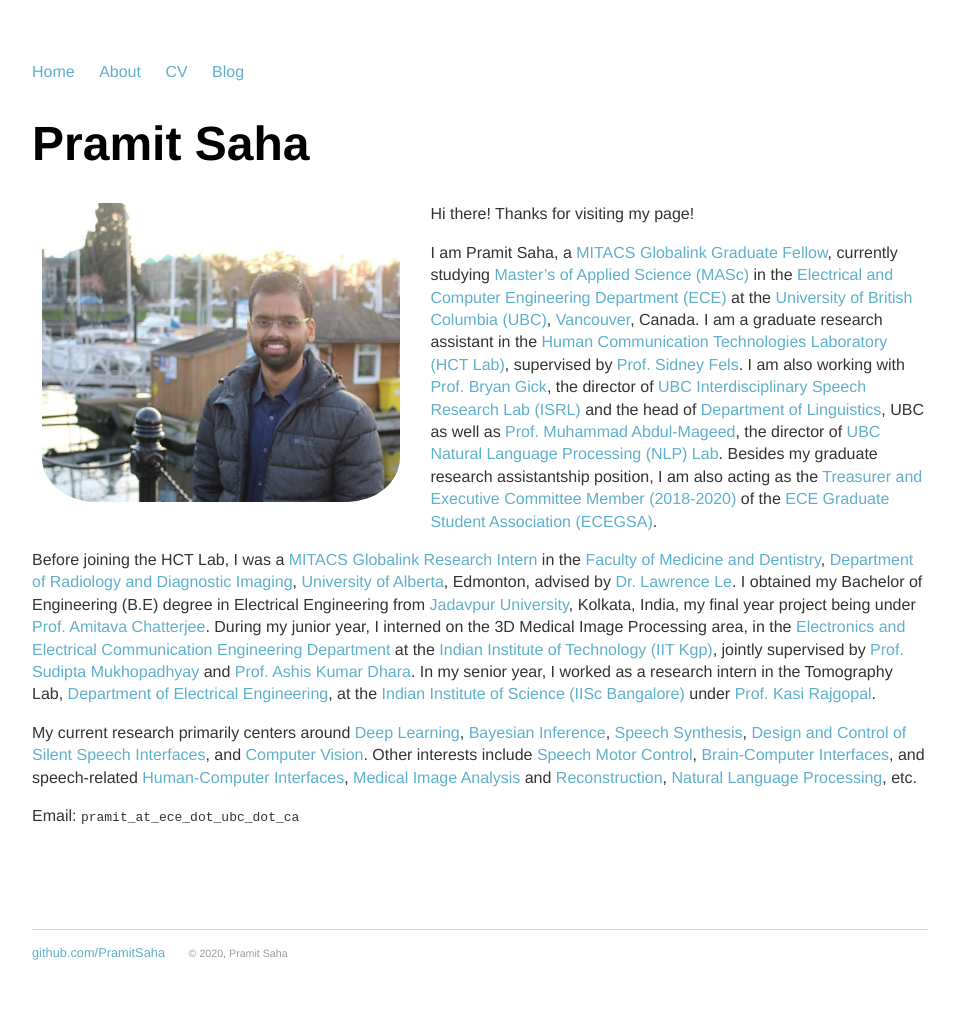
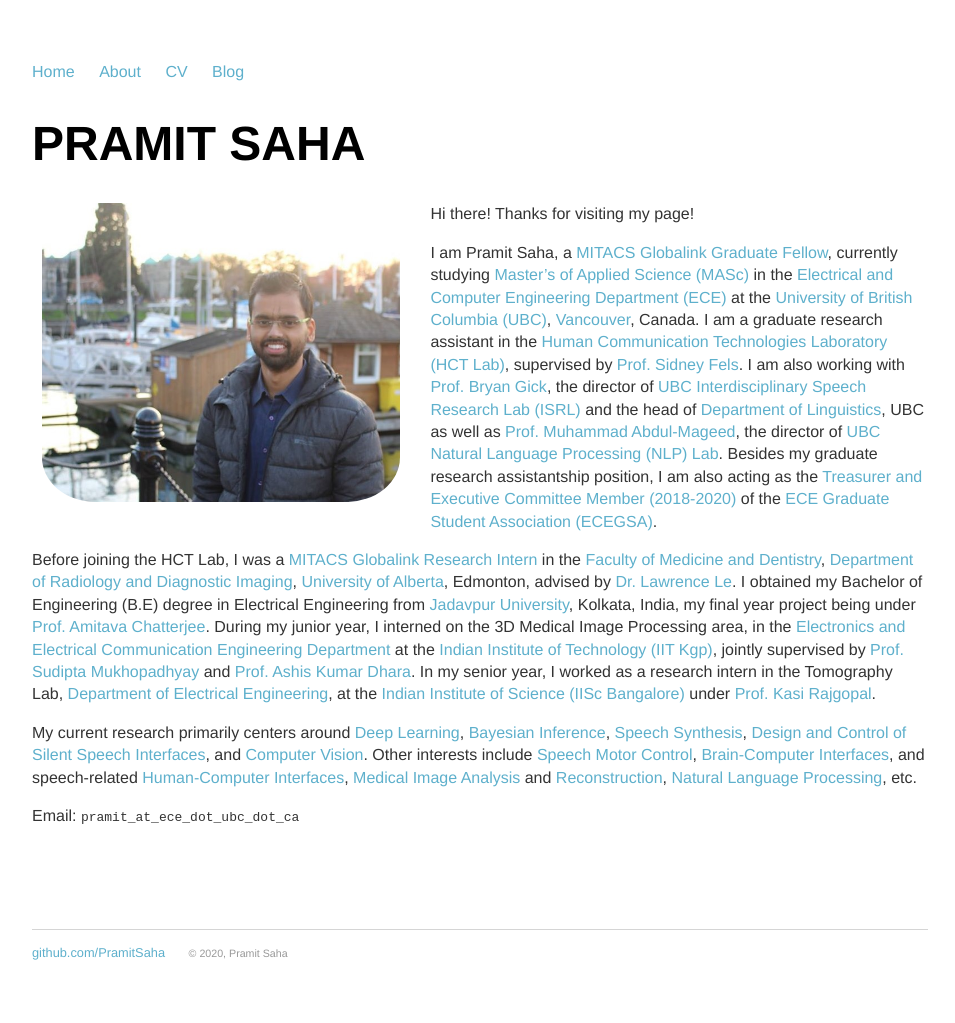
Before and after one commit to PramitSaha/PramitSaha.github.io, a Jekyll site: the page built from index.md, in a window 1280 px wide. Shown: the whole page, without its empty margins (160-1115 px from the left). Built offline with Jekyll 4.4.1, drawn with Linux system fonts in a browser that asks for light colours.

```diff
--- a/index.md
+++ b/index.md
@@ -2,7 +2,7 @@
 layout: default
 title: Pramit Saha
 ---
-# Pramit Saha #
+# PRAMIT SAHA #
 <img src="img/pramit1.jpg" alt="Photo" class="leftside_image">
 
 Hi there! Thanks for visiting my page!
```
